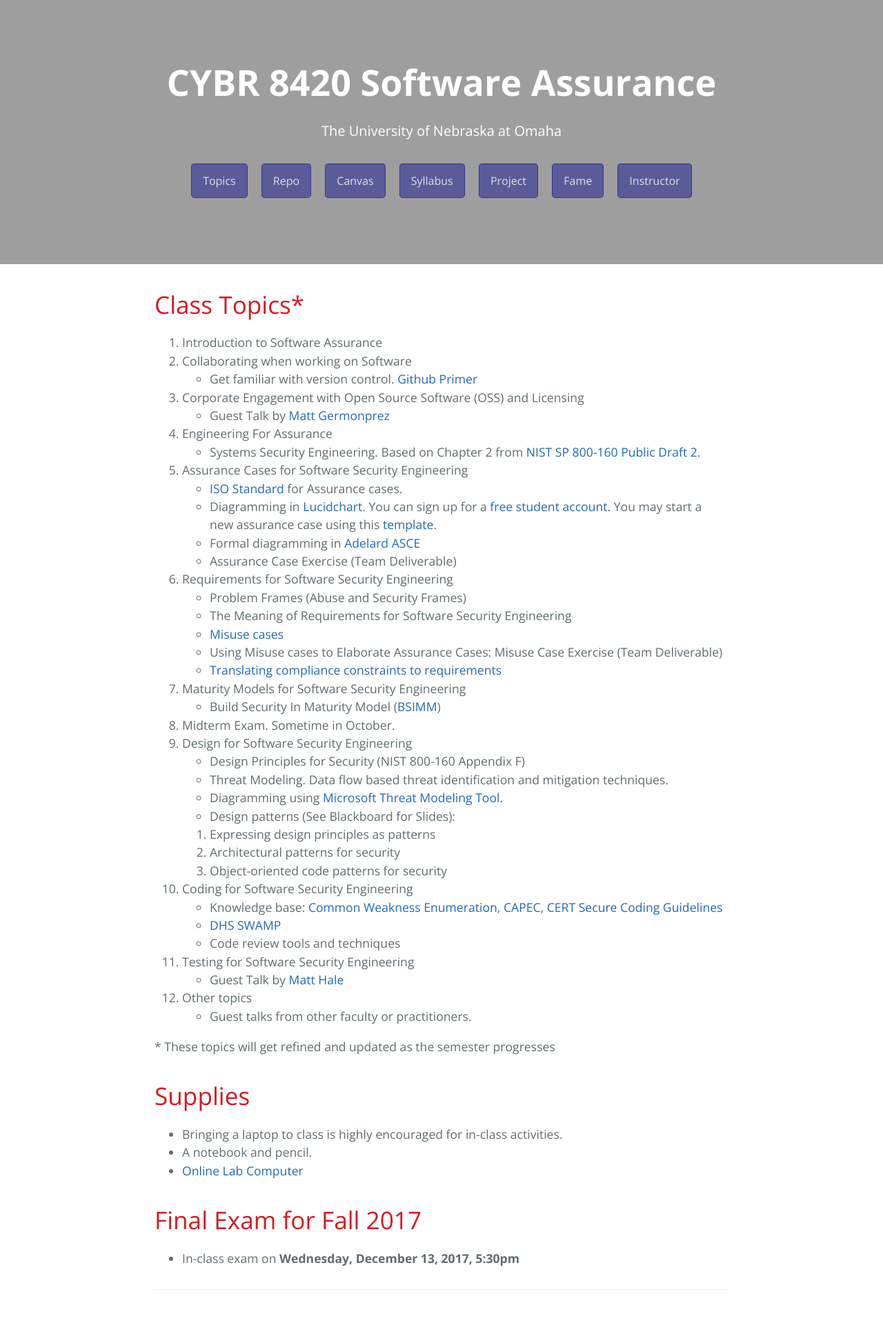
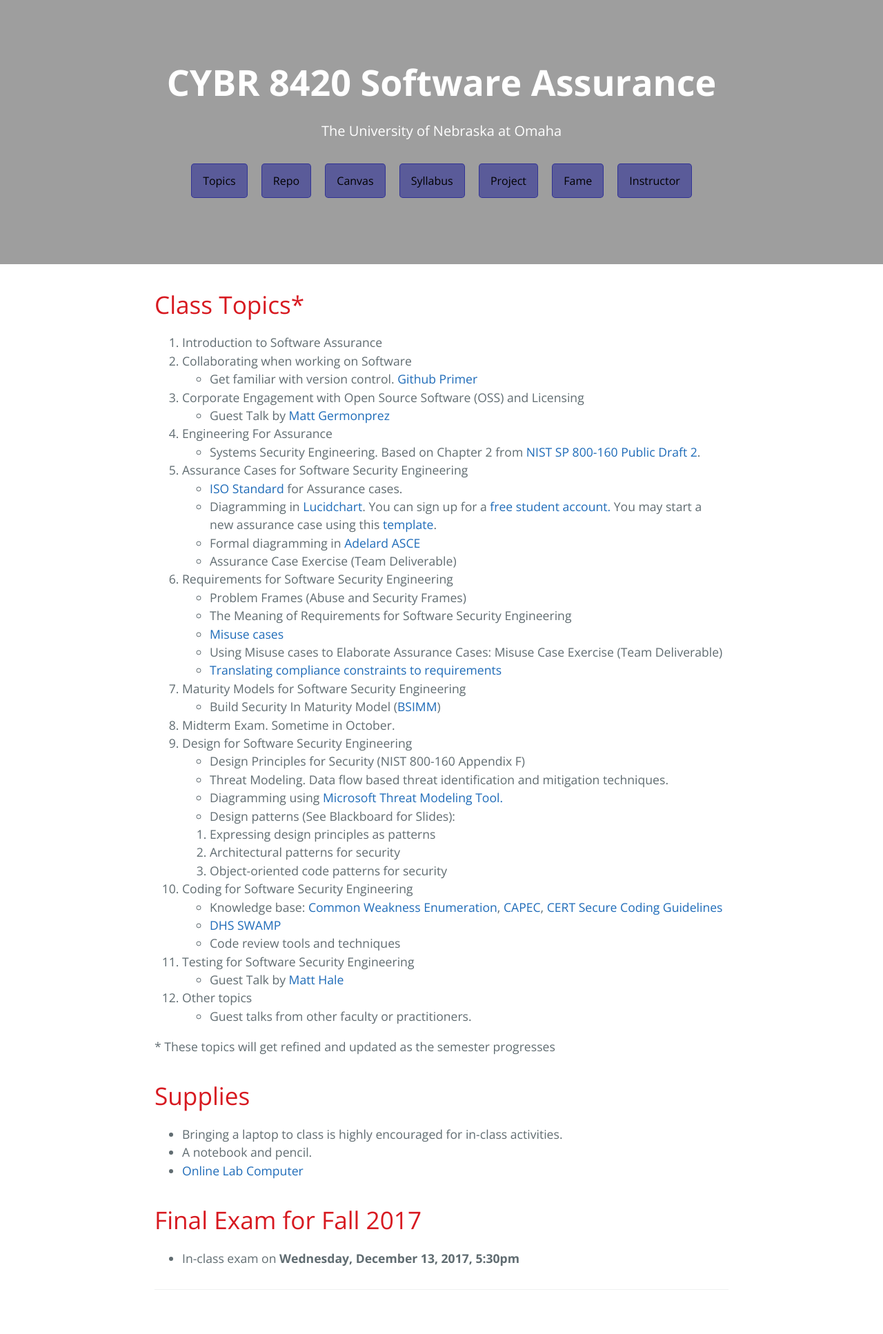
Before and after one commit to robinagandhi/swa, a Jekyll site: the page built from index.md, in a window 1280 px wide. Shown: the whole page at 69% size. Built offline with Jekyll 4.4.1, drawn with Linux system fonts in a browser that asks for light colours.

Commit message:
update text color

```diff
--- a/assets/stylesheets/stylesheet.css
+++ b/assets/stylesheets/stylesheet.css
@@ -18,7 +18,7 @@ a {
 .btn {
   display: inline-block;
   margin-bottom: 1rem;
-  color: rgba(225, 225, 225, 1);
+  color: rgba(0, 0, 0, 1);
   background-color: rgba(22, 24, 147, 0.5);
   border-color: rgba(22, 24, 147, 0.6);
   border-style: solid;
@@ -29,7 +29,7 @@ a {
     margin-left: 1rem; }
 
 .btn:hover {
-  color: rgba(225, 225, 225, 0.8);
+  color: rgba(0, 0, 0, 0.8);
   text-decoration: none;
   background-color: rgba(14, 16, 112, 0.6);
   border-color: rgba(14, 16, 112, 0.7); }
```
